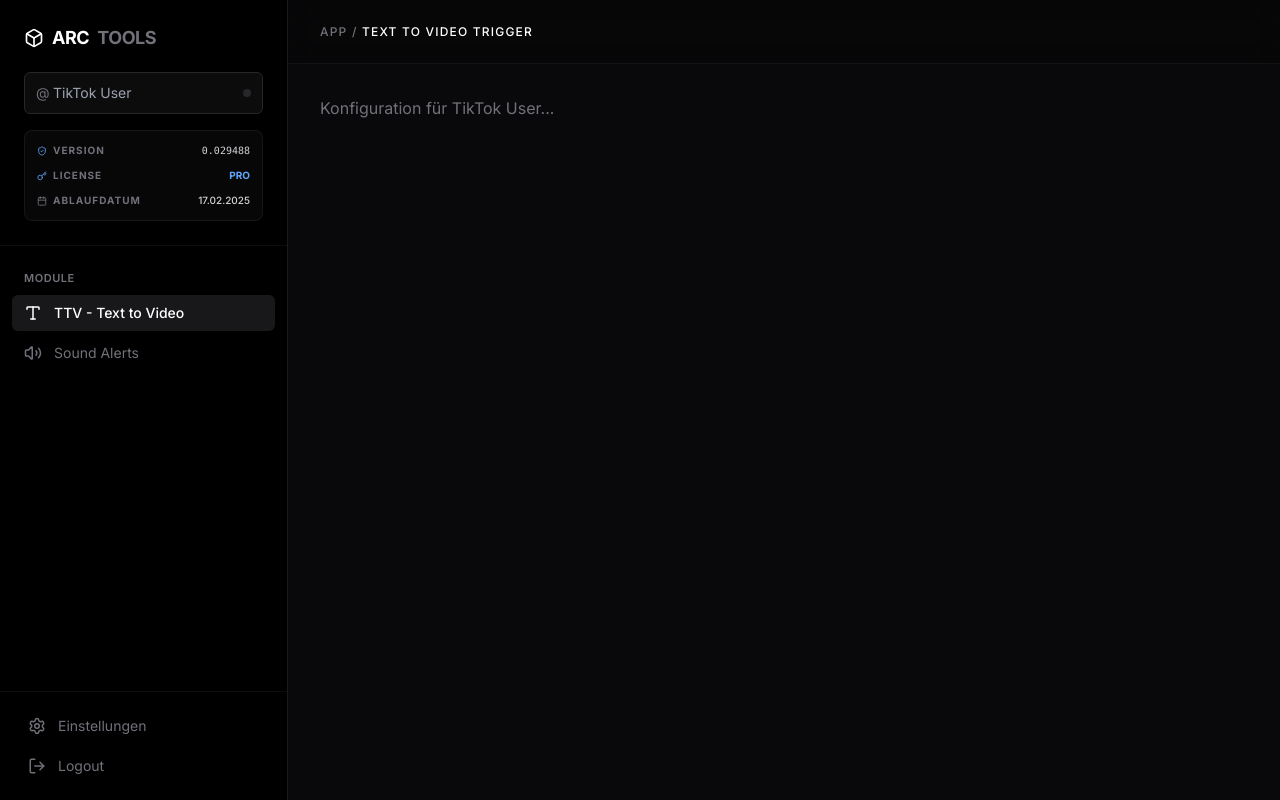
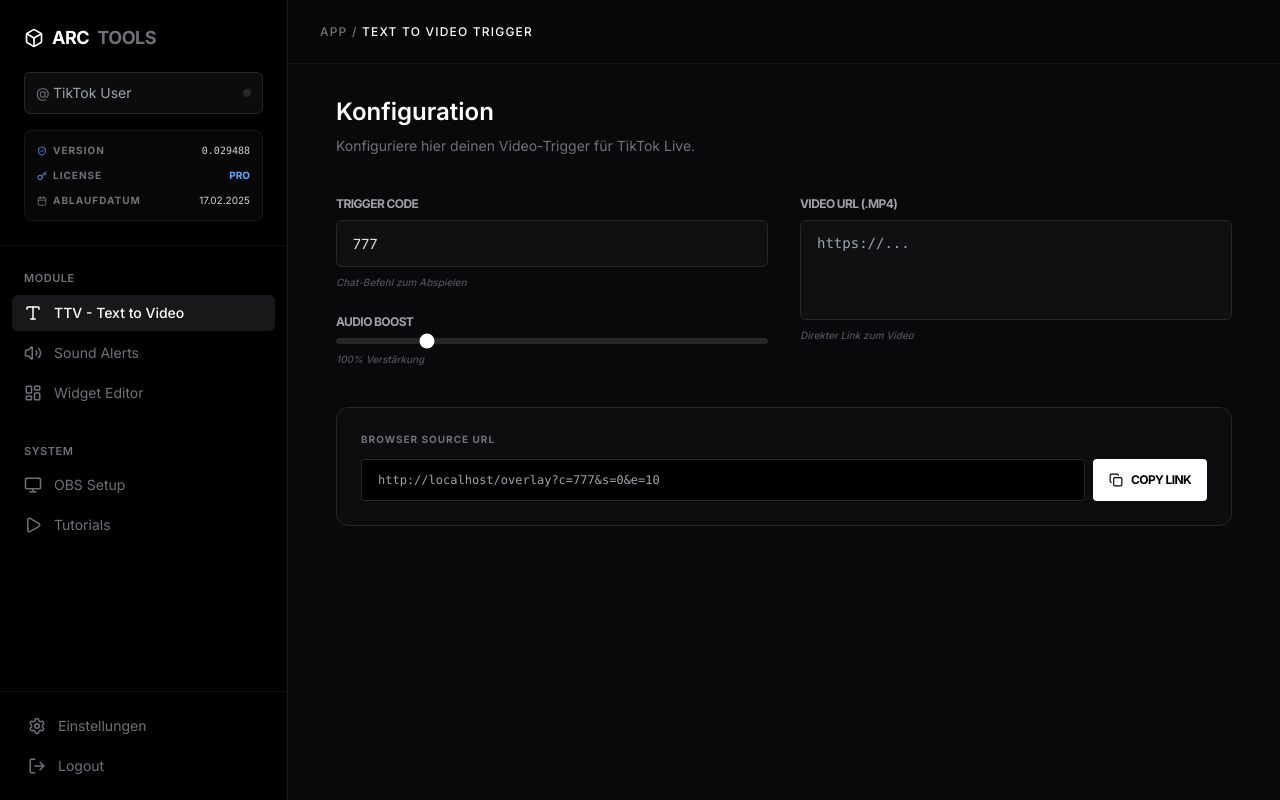
Before and after one commit to muhtarremsi/tiktok-overlay, a Next.js app: page / in a window 1280 px wide. Built offline with nearby package versions, Linux system fonts and the light colour scheme.

Commit message:
navbar fix

```diff
--- a/app/page.tsx
+++ b/app/page.tsx
@@ -4,10 +4,11 @@ import React, { useState, useEffect } from "react";
 import {
   LayoutDashboard, Type, Settings, LogOut, Copy, Check, Volume2,
   Play, Monitor, Box, Loader2, Wifi, Music, Palette, Sliders,
-  ShieldCheck, Calendar, Key
+  ShieldCheck, Calendar, Key, Zap
 } from "lucide-react";
 
 export default function Dashboard() {
+  // --- GLOBAL STATE ---
   const [username, setUsername] = useState("");
   const [isLive, setIsLive] = useState(false);
   const [isChecking, setIsChecking] = useState(false);
@@ -15,11 +16,12 @@ export default function Dashboard() {
   const [activeView, setActiveView] = useState("ttv");
   const [isFirstLoad, setIsFirstLoad] = useState(true);
 
-  // AKTUALISIERTE PRO DATEN
+  // PRO DATEN
   const version = "0.029488";
   const licenseType = "PRO";
   const expiryDate = "17.02.2025";
 
+  // --- LIVE CHECK LOGIK ---
   useEffect(() => {
     if (!username || username.length < 2) {
       setIsLive(false);
@@ -43,20 +45,27 @@ export default function Dashboard() {
     };
 
     setIsFirstLoad(true);
-    const timer = setTimeout(checkStatus, 800);
+    const timer = setTimeout(checkStatus, 1000);
     return () => clearTimeout(timer);
   }, [username]);
 
+  // --- VIEWS ---
   const renderContent = () => {
     switch (activeView) {
       case "ttv": return <ModuleTTV username={username} />;
+      case "sounds": return <ModulePlaceholder title="Sound Alerts" icon={<Volume2 size={48} />} />;
+      case "widgets": return <ModulePlaceholder title="Widget Editor" icon={<LayoutDashboard size={48} />} />;
+      case "settings": return <ModuleSettings expiry={expiryDate} />;
       default: return <ModuleTTV username={username} />;
     }
   };
 
   return (
     <div className="flex h-screen w-full overflow-hidden bg-[#09090b] text-zinc-200 font-sans">
-      <aside className="w-72 flex-shrink-0 flex flex-col border-r border-white/10 bg-black font-sans">
+
+      {/* --- SIDEBAR --- */}
+      <aside className="w-72 flex-shrink-0 flex flex-col border-r border-white/10 bg-black">
+        {/* Header & User Input */}
         <div className="p-6 border-b border-white/5">
           <div className="flex items-center justify-between mb-5">
             <h1 className="font-bold text-lg tracking-tight flex items-center gap-2 text-white">
@@ -82,7 +91,7 @@ export default function Dashboard() {
             </div>
           </div>
 
-          {/* AKTUALISIERTE PRO-BOX MIT NEUEN LABELS */}
+          {/* PRO-BOX */}
           {isFirstLoad && username.length > 1 ? (
             <div className="bg-zinc-900/30 border border-zinc-800/50 rounded-lg p-3 space-y-3 animate-pulse">
               <div className="h-2 w-20 bg-zinc-800 rounded"></div>
@@ -92,36 +101,47 @@ export default function Dashboard() {
             <div className="bg-zinc-900/30 border border-zinc-800/50 rounded-lg p-3 space-y-2.5 shadow-sm">
               <div className="flex items-center justify-between">
                 <span className="text-[10px] text-zinc-500 font-bold uppercase tracking-widest flex items-center gap-1.5"><ShieldCheck size={10} className="text-blue-400" /> VERSION</span>
-                <span className="text-[10px] text-zinc-300 font-mono font-medium">{version}</span>
+                <span className="text-[10px] text-zinc-300 font-mono">{version}</span>
               </div>
               <div className="flex items-center justify-between">
                 <span className="text-[10px] text-zinc-500 font-bold uppercase tracking-widest flex items-center gap-1.5"><Key size={10} className="text-blue-400" /> LICENSE</span>
                 <span className="text-[10px] text-blue-400 font-bold">{licenseType}</span>
               </div>
               <div className="flex items-center justify-between">
-                <span className="text-[10px] text-zinc-500 font-bold uppercase tracking-widest flex items-center gap-1.5"><Calendar size={10} className="text-zinc-500" /> ABLAUFDATUM</span>
-                <span className="text-[10px] text-zinc-300 font-medium">{expiryDate}</span>
+                <span className="text-[10px] text-zinc-500 font-bold uppercase tracking-widest flex items-center gap-1.5"><Calendar size={10} /> ABLAUFDATUM</span>
+                <span className="text-[10px] text-zinc-300">{expiryDate}</span>
               </div>
             </div>
           )}
         </div>
 
+        {/* Navigation Menu */}
         <nav className="flex-1 overflow-y-auto py-6 px-3 space-y-8">
           <div>
             <h3 className="px-3 text-[11px] font-semibold text-zinc-500 uppercase tracking-wider mb-2">Module</h3>
             <div className="space-y-1">
               <SidebarItem icon={<Type size={18} />} label="TTV - Text to Video" active={activeView === "ttv"} onClick={() => setActiveView("ttv")} />
               <SidebarItem icon={<Volume2 size={18} />} label="Sound Alerts" active={activeView === "sounds"} onClick={() => setActiveView("sounds")} />
+              <SidebarItem icon={<LayoutDashboard size={18} />} label="Widget Editor" active={activeView === "widgets"} onClick={() => setActiveView("widgets")} />
+            </div>
+          </div>
+          <div>
+            <h3 className="px-3 text-[11px] font-semibold text-zinc-500 uppercase tracking-wider mb-2">System</h3>
+            <div className="space-y-1">
+              <SidebarItem icon={<Monitor size={18} />} label="OBS Setup" />
+              <SidebarItem icon={<Play size={18} />} label="Tutorials" />
             </div>
           </div>
         </nav>
 
+        {/* Sidebar Footer */}
         <div className="p-4 border-t border-white/5 space-y-1">
           <SidebarItem icon={<Settings size={18} />} label="Einstellungen" active={activeView === "settings"} onClick={() => setActiveView("settings")} />
           <SidebarItem icon={<LogOut size={18} />} label="Logout" />
         </div>
       </aside>
 
+      {/* --- MAIN CONTENT --- */}
       <main className="flex-1 flex flex-col min-w-0 bg-[#09090b]">
         {renderContent()}
       </main>
@@ -129,15 +149,107 @@ export default function Dashboard() {
   );
 }
 
-// --- HELPER COMPONENTS ---
+// --- MODULE: TEXT TO VIDEO ---
 function ModuleTTV({ username }: { username: string }) {
+  const [trigger, setTrigger] = useState("777");
+  const [videoUrl, setVideoUrl] = useState("");
+  const [volume, setVolume] = useState("100");
+  const [generatedLink, setGeneratedLink] = useState("");
+  const [copied, setCopied] = useState(false);
+
+  useEffect(() => {
+    if (typeof window !== "undefined") {
+      const baseUrl = window.location.origin + "/overlay";
+      const params = new URLSearchParams();
+      if (username) params.append("u", username);
+      if (trigger) params.append("c", trigger);
+      if (videoUrl) params.append("v", videoUrl);
+      if (volume !== "100") params.append("vol", volume);
+      params.append("s", "0"); params.append("e", "10");
+      setGeneratedLink(`${baseUrl}?${params.toString()}`);
+    }
+  }, [username, trigger, videoUrl, volume]);
+
   return (
     <>
-      <header className="h-16 border-b border-white/5 flex items-center px-8 bg-black/20 backdrop-blur-md">
-        <div className="text-xs font-medium uppercase tracking-widest text-zinc-500">App / <span className="text-white">Text to Video Trigger</span></div>
-      </header>
-      <div className="p-8 text-zinc-500">Konfiguration für {username || 'TikTok User'}...</div>
+      <Header title="Text to Video Trigger" />
+      <div className="flex-1 overflow-y-auto p-8 animate-in fade-in duration-500">
+        <div className="max-w-4xl mx-auto space-y-10">
+          <div>
+            <h2 className="text-2xl font-semibold text-white mb-2">Konfiguration</h2>
+            <p className="text-zinc-500 text-sm max-w-xl">Konfiguriere hier deinen Video-Trigger für TikTok Live.</p>
+          </div>
+
+          <div className="grid grid-cols-1 md:grid-cols-2 gap-8">
+            <div className="space-y-6">
+              <InputGroup label="Trigger Code" desc="Chat-Befehl zum Abspielen">
+                <input type="text" value={trigger} onChange={(e) => setTrigger(e.target.value)} className="input-field" />
+              </InputGroup>
+              <InputGroup label="Audio Boost" desc={`${volume}% Verstärkung`}>
+                <input type="range" min="0" max="500" step="10" value={volume} onChange={(e) => setVolume(e.target.value)} className="w-full h-1.5 bg-zinc-800 rounded-lg appearance-none cursor-pointer accent-white" />
+              </InputGroup>
+            </div>
+            <div className="space-y-6">
+              <InputGroup label="Video URL (.mp4)" desc="Direkter Link zum Video">
+                <textarea value={videoUrl} onChange={(e) => setVideoUrl(e.target.value)} className="input-field min-h-[100px] resize-none font-mono text-[11px]" placeholder="https://..." />
+              </InputGroup>
+            </div>
+          </div>
+
+          {/* Link Box */}
+          <div className="bg-zinc-900/30 border border-zinc-800 rounded-xl p-6 mt-8">
+            <label className="text-[10px] font-bold uppercase tracking-widest text-zinc-500 mb-3 block">Browser Source URL</label>
+            <div className="flex gap-2">
+              <div className="flex-1 bg-black border border-zinc-800 rounded px-4 py-3 text-zinc-400 font-mono text-xs truncate select-all">
+                {generatedLink || "Bitte User & Video angeben..."}
+              </div>
+              <button
+                onClick={() => { navigator.clipboard.writeText(generatedLink); setCopied(true); setTimeout(() => setCopied(false), 2000); }}
+                className="bg-white text-black px-4 rounded font-bold text-xs uppercase tracking-tighter hover:bg-zinc-200 transition-all flex items-center gap-2"
+              >
+                {copied ? <Check size={14} /> : <Copy size={14} />} {copied ? "Kopiert" : "Copy Link"}
+              </button>
+            </div>
+          </div>
+        </div>
+      </div>
     </>
+  );
+}
+
+// --- HELPER COMPONENTS ---
+function ModulePlaceholder({ title, icon }: { title: string, icon: React.ReactNode }) {
+  return (
+    <>
+      <Header title={title} />
+      <div className="flex-1 flex flex-col items-center justify-center text-zinc-600">
+        <div className="opacity-20 mb-4">{icon}</div>
+        <h3 className="text-zinc-400 font-medium">{title} Modul</h3>
+        <p className="text-xs mt-1">Demnächst in der PRO Version verfügbar.</p>
+      </div>
+    </>
+  );
+}
+
+function ModuleSettings({ expiry }: { expiry: string }) {
+  return (
+    <>
+      <Header title="Einstellungen" />
+      <div className="p-8">
+        <div className="bg-zinc-900/50 border border-zinc-800 rounded-lg p-6 max-w-lg">
+          <h3 className="text-white font-medium mb-4 flex items-center gap-2"><Zap size={18} className="text-yellow-500" /> Account Status</h3>
+          <p className="text-zinc-400 text-sm">Deine PRO Lizenz ist aktiv und läuft am <span className="text-white font-bold">{expiry}</span> ab.</p>
+        </div>
+      </div>
+    </>
+  );
+}
+
+function Header({ title }: { title: string }) {
+  return (
+    <header className="h-16 border-b border-white/5 flex items-center px-8 bg-black/20 backdrop-blur-md">
+      <div className="text-xs font-medium uppercase tracking-widest text-zinc-500">App / <span className="text-white">{title}</span></div>
+    </header>
   );
 }
 
@@ -148,3 +260,13 @@ function SidebarItem({ icon, label, active = false, onClick }: { icon: React.Rea
     </button>
   );
 }
+
+function InputGroup({ label, desc, children }: { label: string, desc: string, children: React.ReactNode }) {
+  return (
+    <div className="flex flex-col gap-2">
+      <label className="text-xs font-bold text-zinc-400 uppercase tracking-tighter">{label}</label>
+      {children}
+      <p className="text-[10px] text-zinc-600 font-medium italic">{desc}</p>
+    </div>
+  );
+}
```
